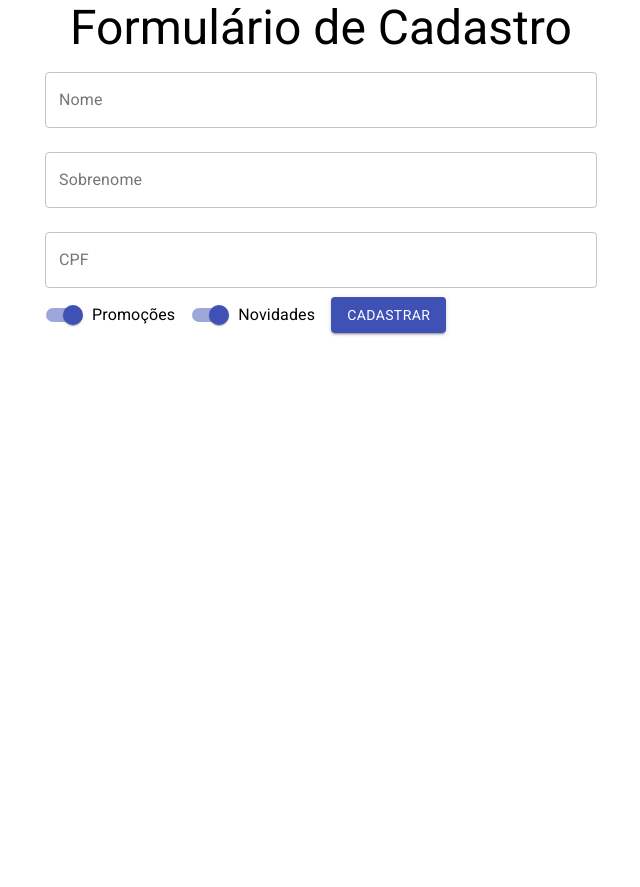
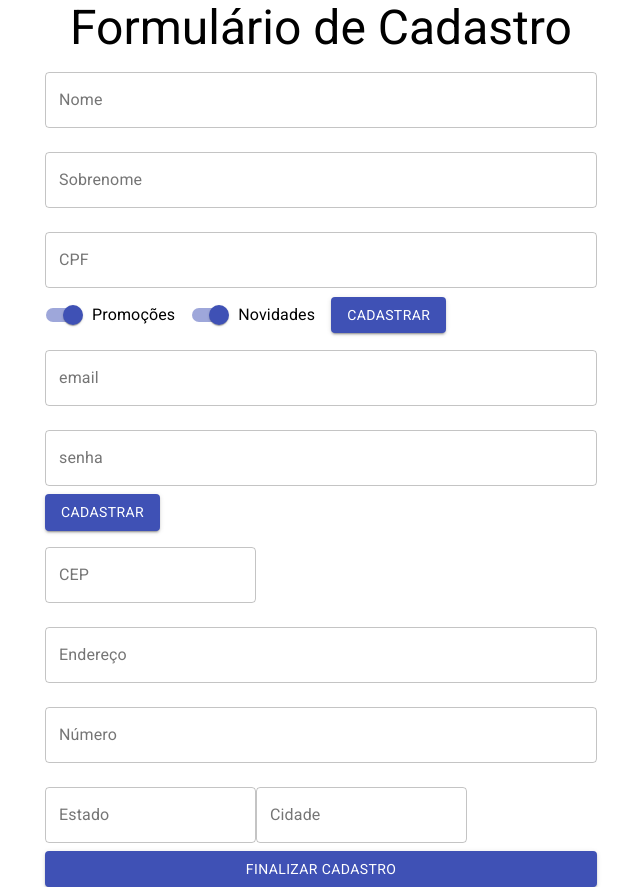
Before and after one commit to marianaxrp/form-react-hooks, a React (Create React App) app: page / in a window 1280 px wide. Shown: the whole page, without its empty margins (319-959 px from the left). Before the commit the page ends 800 px from the top, so only its background shows below. Built offline with nearby package versions, Linux system fonts and the light colour scheme.

Commit message:
added new form fields

```diff
--- /dev/null
+++ b/src/components/FormularioCadastro/DadosEntrega.jsx
@@ -0,0 +1,51 @@
+import React from "react";
+import { TextField, Button } from "@material-ui/core";
+
+function DadosEntrega() {
+  return (
+    <form>
+      <TextField
+        id="cep"
+        label="CEP"
+        type="number"
+        variant="outlined"
+        margin="normal"
+      />
+      <TextField
+        id="endereco"
+        label="Endereço"
+        type="text"
+        variant="outlined"
+        margin="normal"
+        fullWidth
+      />
+      <TextField
+        id="numero"
+        label="Número"
+        type="number"
+        variant="outlined"
+        margin="normal"
+        fullWidth
+      />
+      <TextField
+        id="estado"
+        label="Estado"
+        type="text"
+        variant="outlined"
+        margin="normal"
+      />
+      <TextField
+        id="cidade"
+        label="Cidade"
+        type="text"
+        variant="outlined"
+        margin="normal"
+      />
+       <Button type="submit" variant="contained" color="primary" fullWidth>
+        Finalizar Cadastro
+      </Button>
+    </form>
+  );
+}
+
+export default DadosEntrega;
--- /dev/null
+++ b/src/components/FormularioCadastro/DadosPessoais.jsx
@@ -0,0 +1,100 @@
+import React, { useState } from "react";
+
+import { TextField, Button, Switch, FormControlLabel } from "@material-ui/core";
+
+function DadosPessoais({ onSubmit, validarCPF }) {
+  const [nome, setNome] = useState("");
+  const [sobrenome, setSobrenome] = useState("");
+  const [cpf, setCpf] = useState("");
+  const [promocoes, setPromocoes] = useState(true);
+  const [novidades, setNovidades] = useState(true);
+  const [errors, setErros] = useState({
+    cpf: {
+      valido: true,
+      texto: "",
+    },
+  });
+
+  return (
+    <form
+      onSubmit={(event) => {
+        event.preventDefault();
+        onSubmit({ nome, sobrenome, cpf, novidades, promocoes });
+      }}
+    >
+      <TextField
+        value={nome}
+        onChange={(event) => {
+          setNome(event.target.value);
+        }}
+        id="nome"
+        label="Nome"
+        variant="outlined"
+        margin="normal"
+        fullWidth
+      />
+      <TextField
+        value={sobrenome}
+        onChange={(event) => {
+          setSobrenome(event.target.value);
+        }}
+        id="sobrenome"
+        label="Sobrenome"
+        variant="outlined"
+        margin="normal"
+        fullWidth
+      />
+      <TextField
+        value={cpf}
+        onChange={(event) => {
+          setCpf(event.target.value);
+        }}
+        onBlur={(event) => {
+          const ehValido = validarCPF(cpf);
+          setErros({ cpf: ehValido });
+        }}
+        error={!errors.cpf.valido}
+        helperText={errors.cpf.texto}
+        id="cpf"
+        label="CPF"
+        variant="outlined"
+        margin="normal"
+        fullWidth
+      />
+
+      <FormControlLabel
+        label="Promoções"
+        control={
+          <Switch
+            checked={promocoes}
+            onChange={(event) => {
+              setPromocoes(event.target.checked);
+            }}
+            name="promocoes"
+            color="primary"
+          />
+        }
+      />
+
+      <FormControlLabel
+        label="Novidades"
+        control={
+          <Switch
+            checked={novidades}
+            onChange={(event) => {
+              setNovidades(event.target.checked);
+            }}
+            name="novidades"
+            color="primary"
+          />
+        }
+      />
+
+      <Button type="submit" variant="contained" color="primary">
+        Cadastrar
+      </Button>
+    </form>
+  );
+}
+
+export default DadosPessoais;
--- /dev/null
+++ b/src/components/FormularioCadastro/DadosUsuario.jsx
@@ -0,0 +1,30 @@
+import { TextField, Button } from "@material-ui/core";
+import React from "react";
+
+function DadosUsuario() {
+  return (
+    <form>
+      <TextField
+        id="email"
+        label="email"
+        type="email"
+        variant="outlined"
+        margin="normal"
+        fullWidth
+      />
+      <TextField
+        id="senha"
+        label="senha"
+        type="password"
+        variant="outlined"
+        margin="normal"
+        fullWidth
+      />
+      <Button type="submit" variant="contained" color="primary">
+        Cadastrar
+      </Button>
+    </form>
+  );
+}
+
+export default DadosUsuario;
--- a/src/components/FormularioCadastro/FormularioCadastro.jsx
+++ b/src/components/FormularioCadastro/FormularioCadastro.jsx
@@ -1,98 +1,15 @@
 import React, { useState } from "react";
-import { TextField, Button, Switch, FormControlLabel } from "@material-ui/core";
+import DadosEntrega from "./DadosEntrega";
+import DadosPessoais from "./DadosPessoais";
+import DadosUsuario from "./DadosUsuario";
 
 function FormularioCadastro({ onSubmit, validarCPF }) {
-  const [nome, setNome] = useState("");
-  const [sobrenome, setSobrenome] = useState("");
-  const [cpf, setCpf] = useState("");
-  const [promocoes, setPromocoes] = useState(true);
-  const [novidades, setNovidades] = useState(true);
-  const [errors, setErros] = useState({
-    cpf: {
-      valido: true,
-      texto: "",
-    },
-  });
-
   return (
-    <form
-      onSubmit={(event) => {
-        event.preventDefault();
-        onSubmit({ nome, sobrenome, cpf, novidades, promocoes });
-      }}
-    >
-      <TextField
-        value={nome}
-        onChange={(event) => {
-          setNome(event.target.value);
-        }}
-        id="nome"
-        label="Nome"
-        variant="outlined"
-        margin="normal"
-        fullWidth
-      />
-      <TextField
-        value={sobrenome}
-        onChange={(event) => {
-          setSobrenome(event.target.value);
-        }}
-        id="sobrenome"
-        label="Sobrenome"
-        variant="outlined"
-        margin="normal"
-        fullWidth
-      />
-      <TextField
-        value={cpf}
-        onChange={(event) => {
-          setCpf(event.target.value);
-        }}
-        onBlur={(event) => {
-          const ehValido = validarCPF(cpf);
-          setErros({ cpf: ehValido });
-        }}
-        error={!errors.cpf.valido}
-        helperText={errors.cpf.texto}
-        id="cpf"
-        label="CPF"
-        variant="outlined"
-        margin="normal"
-        fullWidth
-      />
-
-      <FormControlLabel
-        label="Promoções"
-        control={
-          <Switch
-            checked={promocoes}
-            onChange={(event) => {
-              setPromocoes(event.target.checked);
-            }}
-            name="promocoes"
-            color="primary"
-          />
-        }
-      />
-
-      <FormControlLabel
-        label="Novidades"
-        control={
-          <Switch
-            checked={novidades}
-            onChange={(event) => {
-              setNovidades(event.target.checked);
-            }}
-            name="novidades"
-            color="primary"
-          />
-        }
-      />
-
-      <Button type="submit" variant="contained" color="primary">
-        Cadastrar
-      </Button>
-    </form>
+    <>
+      <DadosPessoais onSubmit={onSubmit} validarCPF={validarCPF} />
+      <DadosUsuario />
+      <DadosEntrega />
+    </>
   );
 }
 
```
